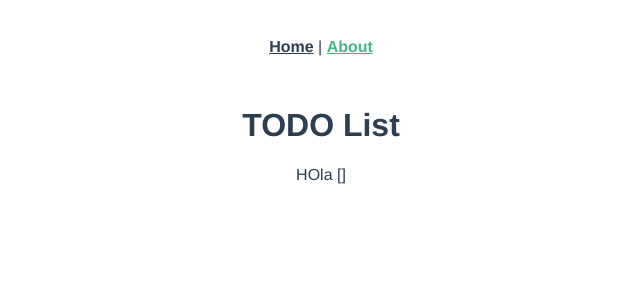
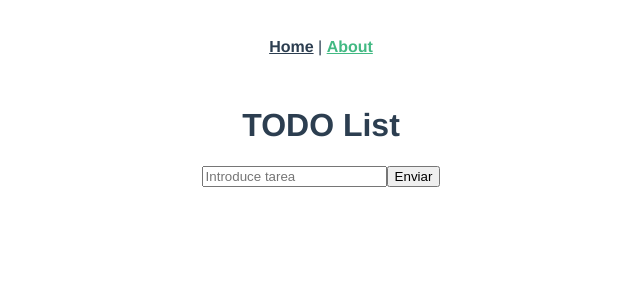
Before and after one commit to borjaa112/pruebas-vue-ts, a Vue app: page /about in a window 1280 px wide. Shown: the top 300 px of the page, without its empty margins (319-959 px from the left). Built offline with nearby package versions, Linux system fonts and the light colour scheme.

Commit message:
Añadido lista de tareas junto a un evento para eliminarlas

```diff
--- a/src/components/Todo.vue
+++ b/src/components/Todo.vue
@@ -1,13 +1,26 @@
 <script lang="ts">
-import { defineComponent, ref } from 'vue'
+import { defineComponent, Ref, ref } from 'vue'
+import Input from './reusable/Input.vue';
 import TodoList from './TodoList.vue';
 
 export default defineComponent({
-    components: { TodoList },
+    components: { TodoList, Input },
     setup () {
-        const todoArray = ref([])
+        const todoArray: Ref<string[]> = ref([])
+        const textInput = ref()
+
+        function addTask () {
+            todoArray.value.push(textInput.value)
+
+        }
+        function removeItem (index: number) {
+            todoArray.value.splice(index, 1)
+        }
         return {
-            todoArray
+            todoArray,
+            textInput,
+            enviar: addTask,
+            removeItem
         }
     },
 })
@@ -15,6 +28,10 @@ export default defineComponent({
 
 <template>
     <div>
-        <TodoList :todo-items="todoArray" />
+        <form @submit.prevent="enviar()">
+            <Input v-model="textInput" :place-holder="'Introduce tarea'" :id="'1'" />
+            <button type="submit">Enviar</button>
+        </form>
+        <TodoList :todo-items="todoArray" @removeIndex="(index) => removeItem(index)" />
     </div>
 </template>
--- a/src/components/TodoList.vue
+++ b/src/components/TodoList.vue
@@ -6,15 +6,28 @@ export default defineComponent({
     props: {
         todoItems: Array as PropType<string[]>
     },
-    setup (props) {
+    emits: {
+        removeIndex: (index: number) => true
+    },
+    setup (props, { emit }) {
         console.log(props.todoItems);
+
+        function removeTask (index: number) {
+            emit('removeIndex', index)
+        }
+        return {
+            removeTask,
+        }
     },
 })
 </script>
 
 <template>
     <div>
-        HOla
-        {{ todoItems }}
+        <ul>
+            <li v-for="(todoItem, index) in todoItems" :key="index">{{ todoItem }}
+                <button :key="index" v-on:click="removeTask(index)">X</button>
+            </li>
+        </ul>
     </div>
 </template>
--- /dev/null
+++ b/src/components/reusable/Input.vue
@@ -0,0 +1,15 @@
+<script lang="ts">
+export default {
+    props: {
+        id: String,
+        labelText: String,
+        modelValue: String,
+        placeHolder: String
+    },
+};
+</script>
+<template>
+    <label :for="id">{{ labelText }}</label>
+    <input :value="modelValue" @change="$emit('update:modelValue', $event.target.value)" :id="id"
+        :placeholder="placeHolder" />
+</template>
```
Also changed, not shown: package.json (line endings or trailing spaces).
